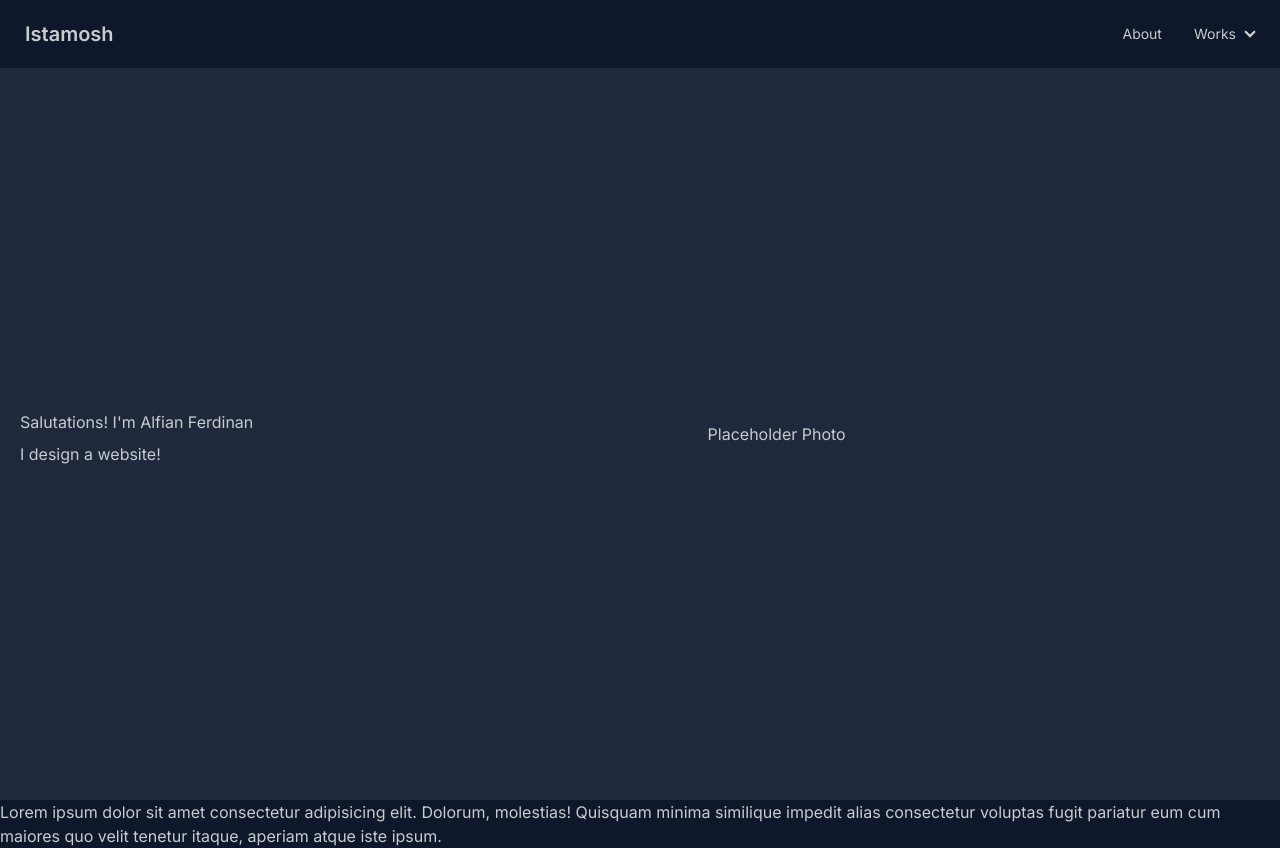
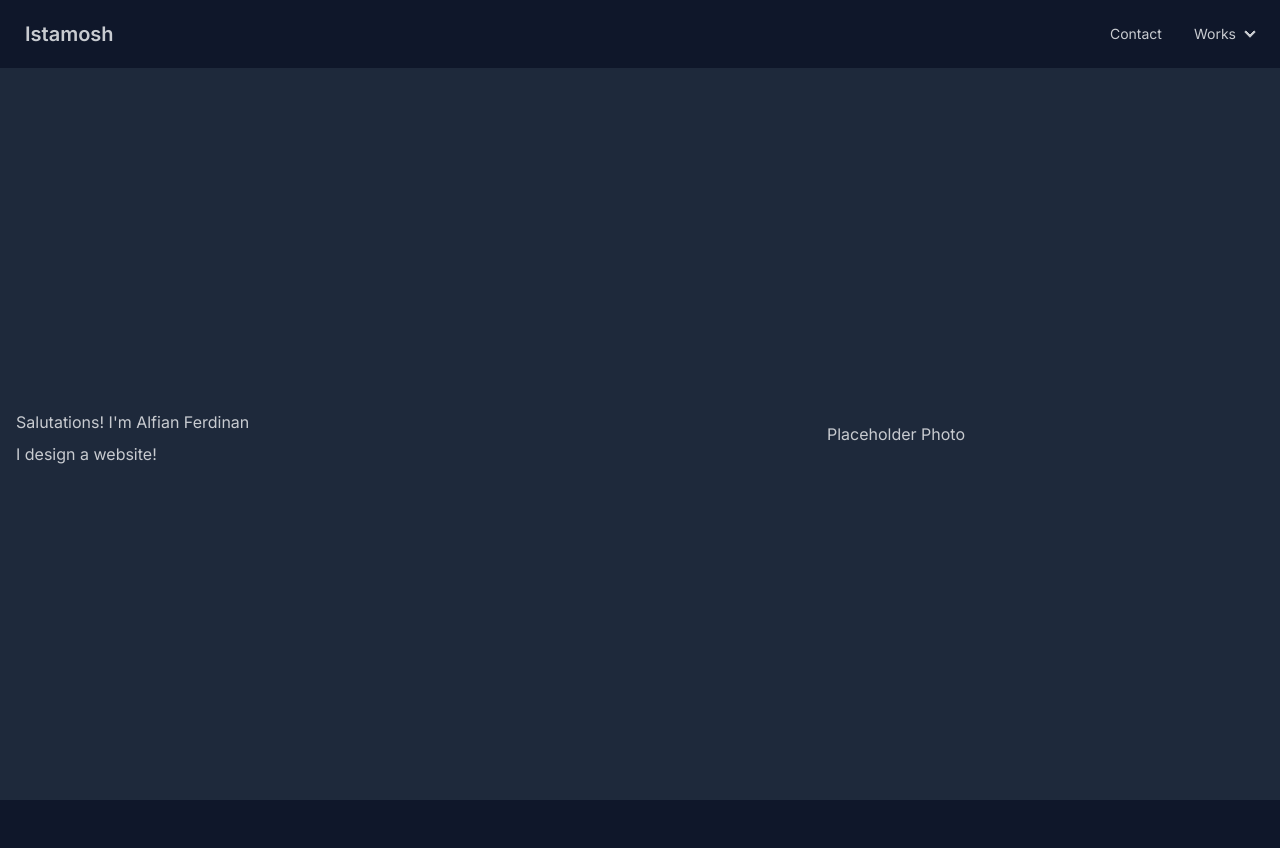
Before and after one commit to istamosh/istamosh.github.io, a Next.js app in the folder next-app/: page / in a window 1280 px wide. After the commit the page ends 800 px from the top, so only its background shows below. Built offline with nearby package versions, Linux system fonts and the light colour scheme.

Commit message:
section and snap behaviour

```diff
--- a/next-app/app/page.tsx
+++ b/next-app/app/page.tsx
@@ -5,25 +5,40 @@ import NavigationBar from "./users/components/NavigationBar";
 
 export default function Home() {
   return (
-    <main>
-      <NavigationBar />
+    <main className="max-h-screen snap-y overflow-y-scroll">
+      <div id="header-wrapper" className="snap-start">
+        <NavigationBar />
+        <div
+          id="intro-section"
+          className="w-full h-[calc(100vh-68px)] bg-slate-800 flex items-center justify-between"
+        >
+          <div className="w-2/5">
+            <h1 className="px-4 py-2">Salutations! I'm Alfian Ferdinan</h1>
+            <p className="px-4">I design a website!</p>
+          </div>
+          <div className="w-3/5 text-center">Placeholder Photo</div>
+        </div>
+      </div>
 
       <div
-        id="intro"
-        className="w-full h-[calc(100vh-68px)] bg-slate-800 flex items-center justify-between"
+        id="showcase-section"
+        className="snap-start w-full h-screen flex items-center justify-center"
       >
-        <div className="p-1">
-          <h1 className="px-4 py-2">Salutations! I'm Alfian Ferdinan</h1>
-          <p className="px-4">I design a website!</p>
-        </div>
-        <div className="grow text-center">Placeholder Photo</div>
+        <h1 className="font-sans text-9xl text-center">Projects Section</h1>
       </div>
 
-      <div id="showcase">
-        Lorem ipsum dolor sit amet consectetur adipisicing elit. Dolorum,
-        molestias! Quisquam minima similique impedit alias consectetur voluptas
-        fugit pariatur eum cum maiores quo velit tenetur itaque, aperiam atque
-        iste ipsum.
+      <div
+        id="certificate-section"
+        className="snap-start w-full h-screen bg-slate-800 flex items-center justify-center"
+      >
+        <h1 className="font-sans text-9xl text-center">Certificate Section</h1>
+      </div>
+
+      <div
+        id="contact-section"
+        className="snap-start w-full h-screen flex items-center justify-center"
+      >
+        <h1 className="font-sans text-9xl text-center">Let's Get In Touch!</h1>
       </div>
     </main>
   );
--- a/next-app/app/users/components/NavigationBar.tsx
+++ b/next-app/app/users/components/NavigationBar.tsx
@@ -1,3 +1,4 @@
+import Link from "next/link";
 import React from "react";
 
 const NavigationBar = () => {
@@ -9,7 +10,7 @@ const NavigationBar = () => {
       <div className="flex-none">
         <ul className="menu menu-horizontal px-1">
           <li>
-            <a>About</a>
+            <Link href="#contact-section">Contact</Link>
           </li>
           <li>
             <details>
```
